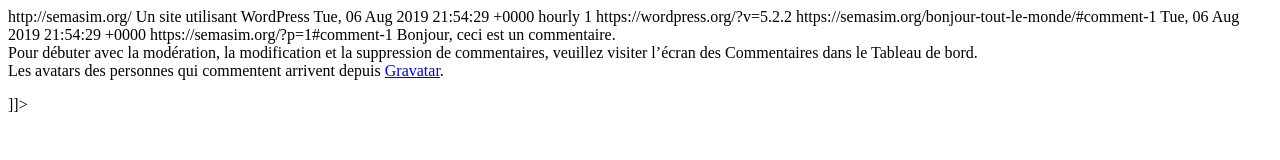
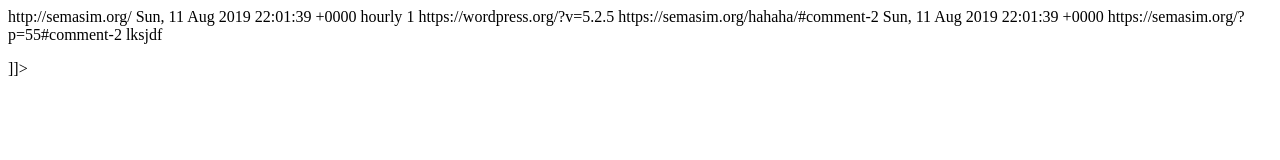
Before and after one commit to garronej/semasim.org, a plain HTML site: page comments/feed/index.html in a window 1280 px wide. Drawn offline with Linux system fonts and the light colour scheme.

Commit message:
WP2Static UPDATE comments/feed/index.html

```diff
--- a/comments/feed/index.html
+++ b/comments/feed/index.html
@@ -7,29 +7,25 @@
 	>
 <channel>
 	<title>
-	Commentaires pour semasim_org	</title>
+	Commentaires pour Semasim.org	</title>
 	<atom:link href="http://web.semasim.com/wordpress-semasim-org/comments/feed/" rel="self" type="application/rss+xml" />
 	<link>http://semasim.org/</link>
-	<description>Un site utilisant WordPress</description>
-	<lastBuildDate>Tue, 06 Aug 2019 21:54:29 +0000</lastBuildDate>
+	<description></description>
+	<lastBuildDate>Sun, 11 Aug 2019 22:01:39 +0000</lastBuildDate>
 	<sy:updatePeriod>
 	hourly	</sy:updatePeriod>
 	<sy:updateFrequency>
 	1	</sy:updateFrequency>
-	<generator>https://wordpress.org/?v=5.2.2</generator>
+	<generator>https://wordpress.org/?v=5.2.5</generator>
 			<item>
 				<title>
-				Commentaires sur Bonjour tout le monde ! par Un commentateur WordPress				</title>
-				<link>https://semasim.org/bonjour-tout-le-monde/#comment-1</link>
-		<dc:creator><![CDATA[Un commentateur WordPress]]></dc:creator>
-		<pubDate>Tue, 06 Aug 2019 21:54:29 +0000</pubDate>
-		<guid isPermaLink="false">https://semasim.org/?p=1#comment-1</guid>
-					<description><![CDATA[Bonjour, ceci est un commentaire.
-Pour débuter avec la modération, la modification et la suppression de commentaires, veuillez visiter l’écran des Commentaires dans le Tableau de bord.
-Les avatars des personnes qui commentent arrivent depuis &lt;a href=&quot;https://gravatar.com&quot;&gt;Gravatar&lt;/a&gt;.]]></description>
-		<content:encoded><![CDATA[<p>Bonjour, ceci est un commentaire.<br />
-Pour débuter avec la modération, la modification et la suppression de commentaires, veuillez visiter l’écran des Commentaires dans le Tableau de bord.<br />
-Les avatars des personnes qui commentent arrivent depuis <a href="https://gravatar.com">Gravatar</a>.</p>
+				Commentaires sur hahaha par William Thiery				</title>
+				<link>https://semasim.org/hahaha/#comment-2</link>
+		<dc:creator><![CDATA[William Thiery]]></dc:creator>
+		<pubDate>Sun, 11 Aug 2019 22:01:39 +0000</pubDate>
+		<guid isPermaLink="false">https://semasim.org/?p=55#comment-2</guid>
+					<description><![CDATA[lksjdf]]></description>
+		<content:encoded><![CDATA[<p>lksjdf</p>
 ]]></content:encoded>
 						</item>
 			</channel>
```
